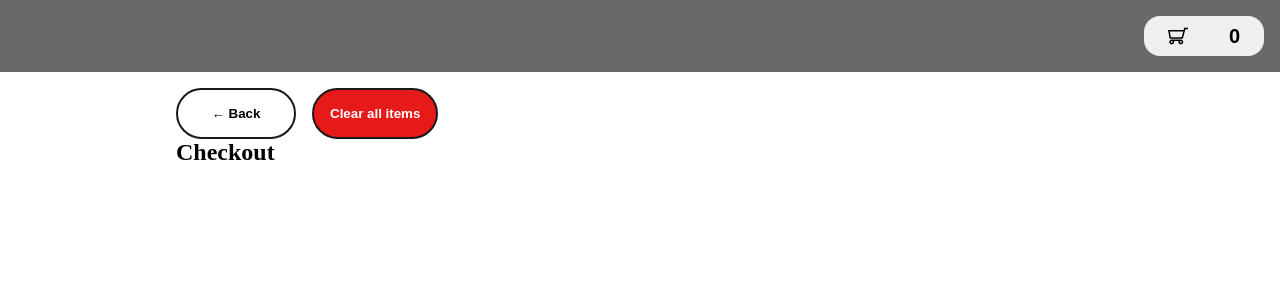
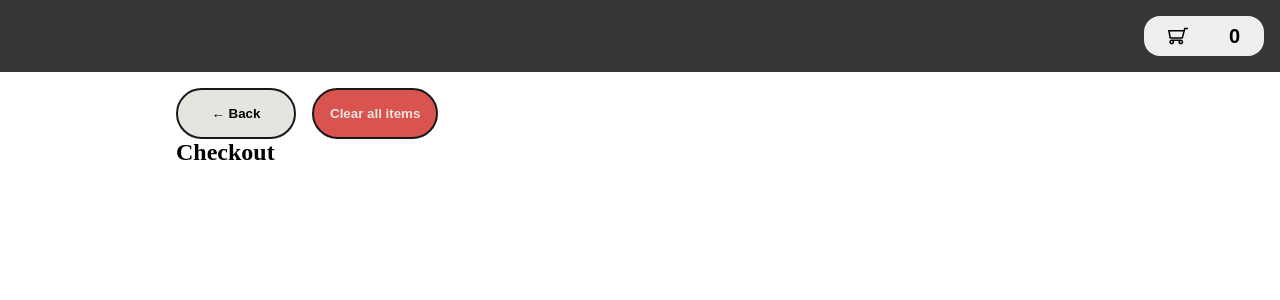
Before and after one commit to m-la-ra/react-webshop, a React (Create React App) app: page /checkout in a window 1280 px wide. Shown: the top 300 px of the page. Built offline with nearby package versions, Linux system fonts and the light colour scheme.

Commit message:
Update styling, add total price

```diff
--- a/src/components/Navbar.jsx
+++ b/src/components/Navbar.jsx
@@ -4,23 +4,37 @@ import "../scss/navbar.scss";
 import { useEffect, useState } from "react";
 
 function Navbar() {
-  const cartCounter = useCartContext();
+  const cartContent = useCartContext();
   const [quantity, setQuantity] = useState(0);
+  const [totalPrice, setTotalPrice] = useState(0);
 
   useEffect(() => {
     function handleQuantity() {
-      const cartSum = cartCounter.items.reduce(
+      const cartSum = cartContent.items.reduce(
         (sum, item) => sum + item.quantity,
         0
       );
       setQuantity(cartSum);
     }
 
+    function calculateTotalPrice() {
+      const cartTotal = cartContent.items.reduce(
+        (sum, item) => sum + Number(item.item.price) * item.quantity,
+        0
+      );
+      setTotalPrice(cartTotal);
+    }
+
     handleQuantity();
-  }, [cartCounter]);
+    calculateTotalPrice();
+  }, [cartContent]);
 
   return (
     <nav className="navbar">
+      {totalPrice > 0 && (
+        <span className="navbar__total">Total {totalPrice} SEK</span>
+      )}
+
       <Link to="/checkout">
         <button>
           <svg
--- a/src/components/ProductCard.jsx
+++ b/src/components/ProductCard.jsx
@@ -9,21 +9,21 @@ const ProductCard = ({ item }) => {
   }
 
   return (
-    <article className="item__card">
+    <article className="item-list__card">
       <picture>
-        <img src="https://placehold.co/480x480" alt={item.name} />
+        <img src="https://placehold.co/480x480" alt={item.name} loading="lazy"/>
       </picture>
 
-      <div className="item__card-text">
+      <div className="item-list__card-text">
         <h2>{sanitizeItemName(item.brand, item.name)}</h2>
         <p>{item.price} SEK</p>
 
-        <div className="item__card-colors">
+        <div className="item-list__card-colors">
           {item.options &&
             item.options.map((option, index) => (
               <div
                 key={index}
-                className="item__card-color"
+                className="item-list__card-color"
                 style={{ backgroundColor: option.color }}
               />
             ))}
--- a/src/components/ProductDetails.jsx
+++ b/src/components/ProductDetails.jsx
@@ -137,7 +137,7 @@ const ProductDetails = () => {
       <section className="item-details">
         <article className="item-details__card">
           <picture>
-            <img src="https://placehold.co/480x480" alt={item.name} />
+            <img src="https://placehold.co/480x480" alt={item.name} loading="lazy"/>
           </picture>
 
           <div className="item-details__card-text">
--- a/src/scss/navbar.scss
+++ b/src/scss/navbar.scss
@@ -3,10 +3,18 @@
 .navbar {
     display: flex;
     justify-content: flex-end;
-    background-color: dimgrey;
+    align-items: center;
+    background-color: #373535;
     padding: 16px;
     a:link, a:visited {
         text-decoration: none;
+    }
+
+    &__total {
+        font-weight: 800;
+        font-size: 24px;
+        color: #e6e4df;
+        margin-right: 24px;
     }
     button {
         padding: 12px 24px;
--- a/src/scss/productCard.scss
+++ b/src/scss/productCard.scss
@@ -1,6 +1,6 @@
 @use "./variables.scss";
 
-.item {
+.item-list {
   &__card {
     background-color: #f7f7f7;
     border-radius: 16px;
--- a/src/scss/variables.scss
+++ b/src/scss/variables.scss
@@ -13,13 +13,13 @@ h1 {
   border: 2px solid #191919;
   border-radius: 50vh;
   min-width: 120px;
-  background-color: #fff;
+  background-color: #e6e4df;
   cursor: pointer;
   margin: 16px 0 0 16px;
   font-weight: 700;
   &--clear {
-    background-color: rgb(231, 26, 26);
-    color: #fff;
+    background-color: #d9534f;
+    color: #e6e4df;
   }
 }
 
```
